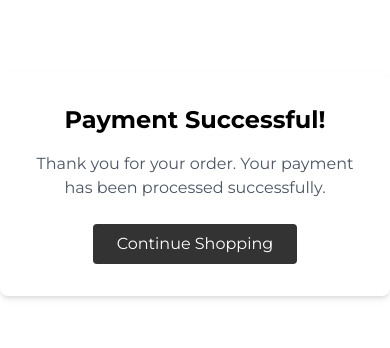
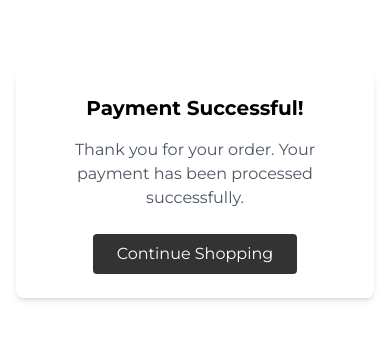
Before and after one commit to kyaakpa/genj3n, a Next.js app: page /payment-success in a window 390 px wide. Shown: the part 414-762 px from the top of the page. Built offline with nearby package versions, Linux system fonts and the light colour scheme; no server answers.

Commit message:
build fix

```diff
--- a/app/payment-success/page.js
+++ b/app/payment-success/page.js
@@ -1,12 +1,9 @@
 "use client";
-
-import { useContext, useEffect } from "react";
+import { useContext, useEffect, Suspense } from "react";
 import { useRouter, useSearchParams } from "next/navigation";
 import {
   doc,
   getDocs,
-  setDoc,
-  updateDoc,
   collection,
   query,
   where,
@@ -15,39 +12,68 @@ import {
 import { db } from "@/app/firebase/config";
 import { Context } from "../context/page";
 
-export default function PaymentSuccess() {
+// Separate component for the success message and button
+const SuccessContent = ({ router }) => (
+  <div className="min-h-screen flex items-center justify-center p-4">
+    <div className="bg-white p-6 sm:p-8 rounded-lg shadow-md text-center max-w-md w-full">
+      <h1 className="text-xl sm:text-2xl font-bold mb-4">
+        Payment Successful!
+      </h1>
+      <p className="text-gray-600 mb-6">
+        Thank you for your order. Your payment has been processed successfully.
+      </p>
+      <button
+        onClick={() => router.push("/shop")}
+        className="bg-[#333333] text-white px-6 py-2 rounded hover:bg-[#444444] transition-colors"
+      >
+        Continue Shopping
+      </button>
+    </div>
+  </div>
+);
+
+// Loading component
+const LoadingSpinner = () => (
+  <div className="min-h-screen flex items-center justify-center">
+    <div className="animate-spin rounded-full h-12 w-12 border-t-2 border-b-2 border-gray-900"></div>
+  </div>
+);
+
+// Main component wrapped with error boundary
+const PaymentSuccessContent = () => {
   const router = useRouter();
   const searchParams = useSearchParams();
   const orderId = searchParams.get("order_id");
-  const {clearCart} = useContext(Context);
+  const { clearCart } = useContext(Context);
 
   useEffect(() => {
     const updateOrderAndStock = async () => {
-      if (orderId) {
+      if (!orderId) {
+        console.error("No order ID found");
+        return;
+      }
+
       try {
-          // Get the pending order from localStorage
-          const pendingOrderString = localStorage.getItem('pendingOrder');
+        const pendingOrderString = localStorage.getItem("pendingOrder");
         if (!pendingOrderString) {
-            throw new Error("Order data not found");
+          console.error("Order data not found");
+          return;
         }
 
         const pendingOrder = JSON.parse(pendingOrderString);
 
         await runTransaction(db, async (transaction) => {
-
+          // Check if order already exists
           const ordersRef = collection(db, "orders");
           const q = query(ordersRef, where("id", "==", parseInt(orderId)));
           const querySnapshot = await getDocs(q);
 
           if (!querySnapshot.empty) {
+            console.log("Order already processed");
             return;
           }
 
-            const pendingOrderString = localStorage.getItem('pendingOrder');
-            if (!pendingOrderString) {
-              return;
-            }
-
+          // Read all paintings and verify stock
           const paintingReads = await Promise.all(
             pendingOrder.cartItems.map(async (item) => {
               const paintingRef = doc(db, "paintings", item.id);
@@ -61,65 +87,63 @@ export default function PaymentSuccess() {
                 ref: paintingRef,
                 currentQuantity: parseInt(paintingDoc.data().totalQuantity),
                 orderedQuantity: item.ordered_quantity,
-                  item: item
+                item: item,
               };
             })
           );
 
-            paintingReads.forEach(({ currentQuantity, orderedQuantity, item }) => {
+          // Verify stock levels
+          paintingReads.forEach(
+            ({ currentQuantity, orderedQuantity, item }) => {
               const newQuantity = currentQuantity - orderedQuantity;
               if (newQuantity < 0) {
                 throw new Error(`Insufficient stock for painting ${item.name}`);
               }
-            });
+            }
+          );
 
-
+          // Create new order
           const newOrderRef = doc(collection(db, "orders"));
           const orderData = {
             ...pendingOrder,
             status: "Paid",
-              payment: "Paid"
+            payment: "Paid",
+            updatedAt: new Date().toISOString(),
           };
 
           transaction.set(newOrderRef, orderData);
 
+          // Update stock quantities
           paintingReads.forEach(({ ref, currentQuantity, orderedQuantity }) => {
             const newQuantity = currentQuantity - orderedQuantity;
             transaction.update(ref, {
-                totalQuantity: newQuantity.toString()
+              totalQuantity: newQuantity.toString(),
+              updatedAt: new Date().toISOString(),
             });
           });
         });
 
         console.log("Successfully updated order status and stock quantities");
         clearCart();
-          localStorage.removeItem('pendingOrder');
-
+        localStorage.removeItem("pendingOrder");
       } catch (error) {
         console.error("Error updating order status:", error);
-          localStorage.removeItem('pendingOrder');
-        }
+        localStorage.removeItem("pendingOrder");
+        // You might want to show an error message to the user here
       }
     };
 
     updateOrderAndStock();
   }, [orderId, clearCart]);
 
+  return <SuccessContent router={router} />;
+};
+
+// Main export with Suspense boundary
+export default function PaymentSuccess() {
   return (
-    <div className="min-h-screen flex items-center justify-center">
-      <div className="bg-white p-8 rounded-lg shadow-md text-center">
-        <h1 className="text-2xl font-bold mb-4">Payment Successful!</h1>
-        <p className="text-gray-600 mb-6">
-          Thank you for your order. Your payment has been processed
-          successfully.
-        </p>
-        <button
-          onClick={() => router.push("/shop")}
-          className="bg-[#333333] text-white px-6 py-2 rounded"
-        >
-          Continue Shopping
-        </button>
-      </div>
-    </div>
+    <Suspense fallback={<LoadingSpinner />}>
+      <PaymentSuccessContent />
+    </Suspense>
   );
 }
```
Lines whose indentation alone changed are shown as unchanged.
